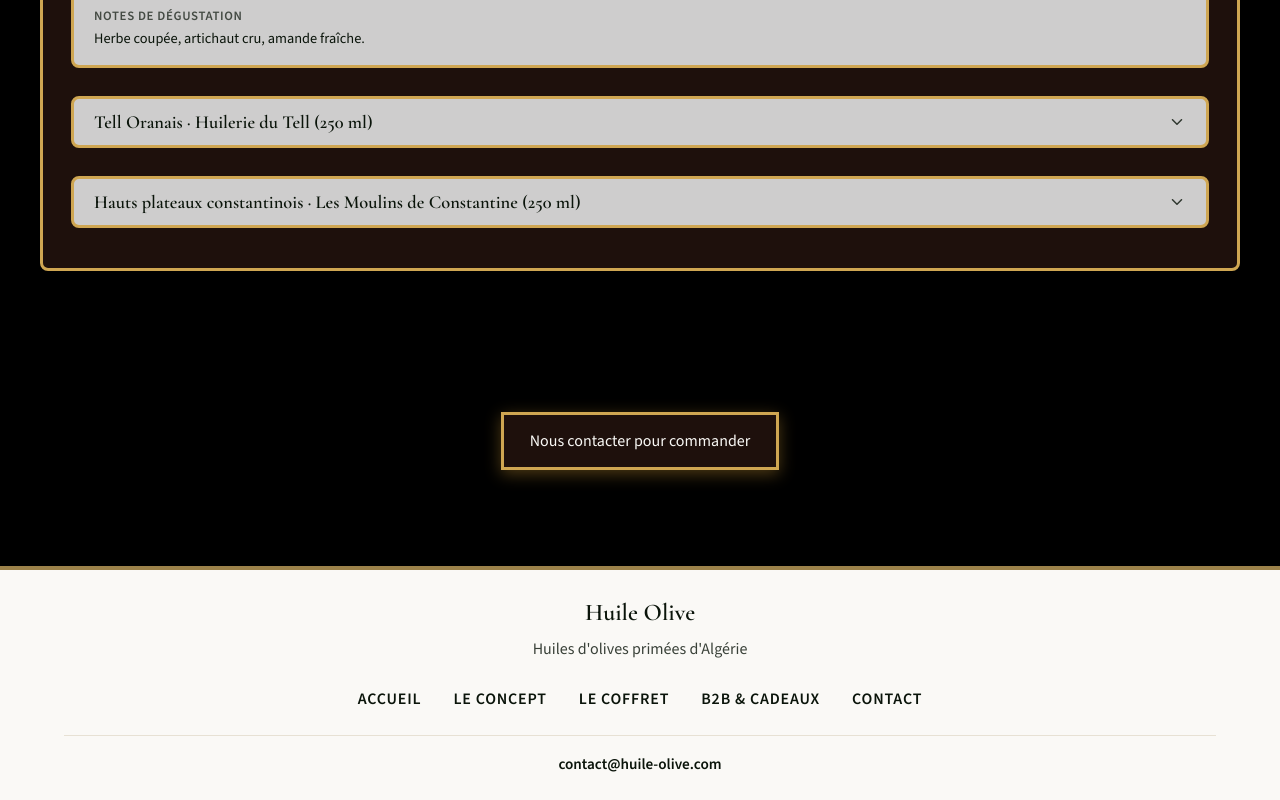
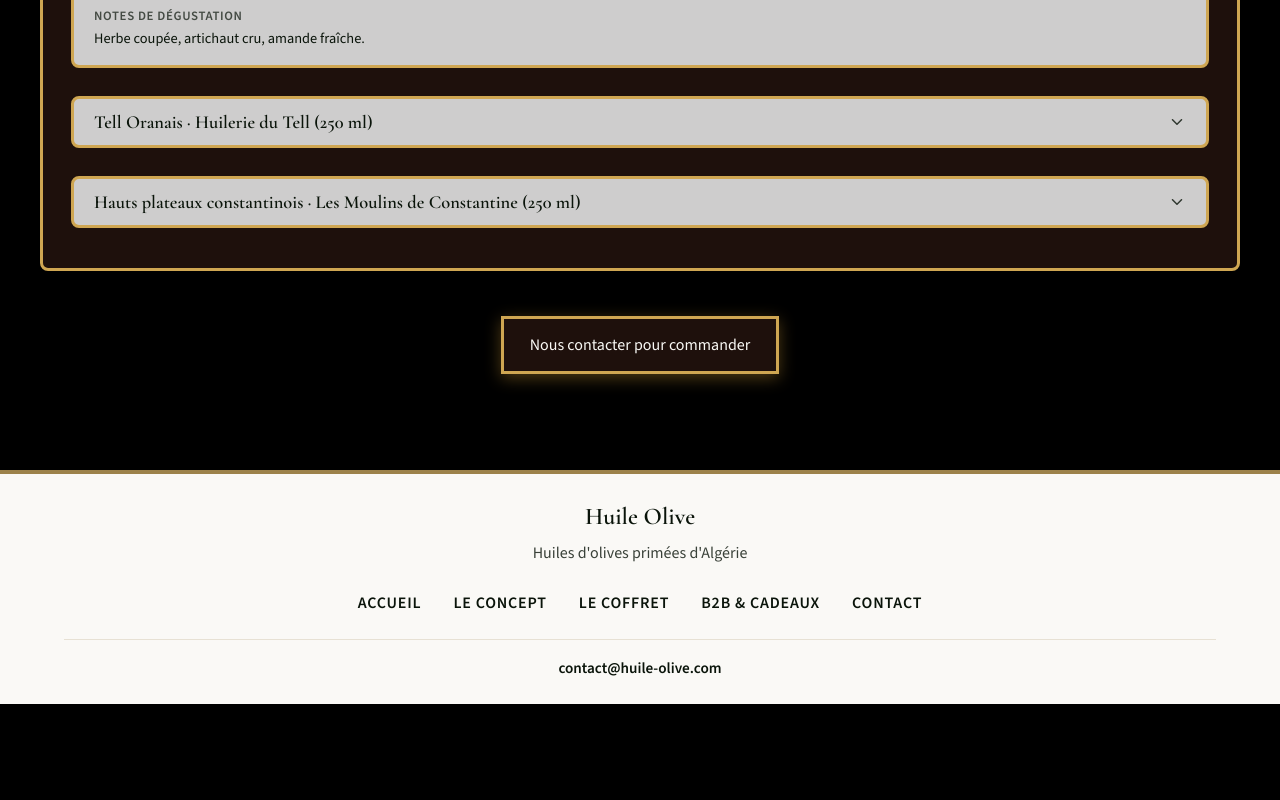
Before and after one commit to lilall39/huile-olive, a Next.js app: page /coffret in a window 1280 px wide. Shown: the part 811-1611 px from the top of the page. After the commit the page ends 1515 px from the top, so only its background shows below. Built offline with nearby package versions, Linux system fonts and the light colour scheme.

Commit message:
Coffret : remontée du bouton de contact de quatre lignes
Co-authored-by: Cursor <cursoragent@cursor.com>

```diff
--- a/app/coffret/page.module.css
+++ b/app/coffret/page.module.css
@@ -241,6 +241,7 @@
 .cta {
   text-align: center;
   background: transparent;
+  margin-top: -6rem; /* Remonte le bouton de quatre lignes (~6rem) */
 }
 
 .ctaText {
```
